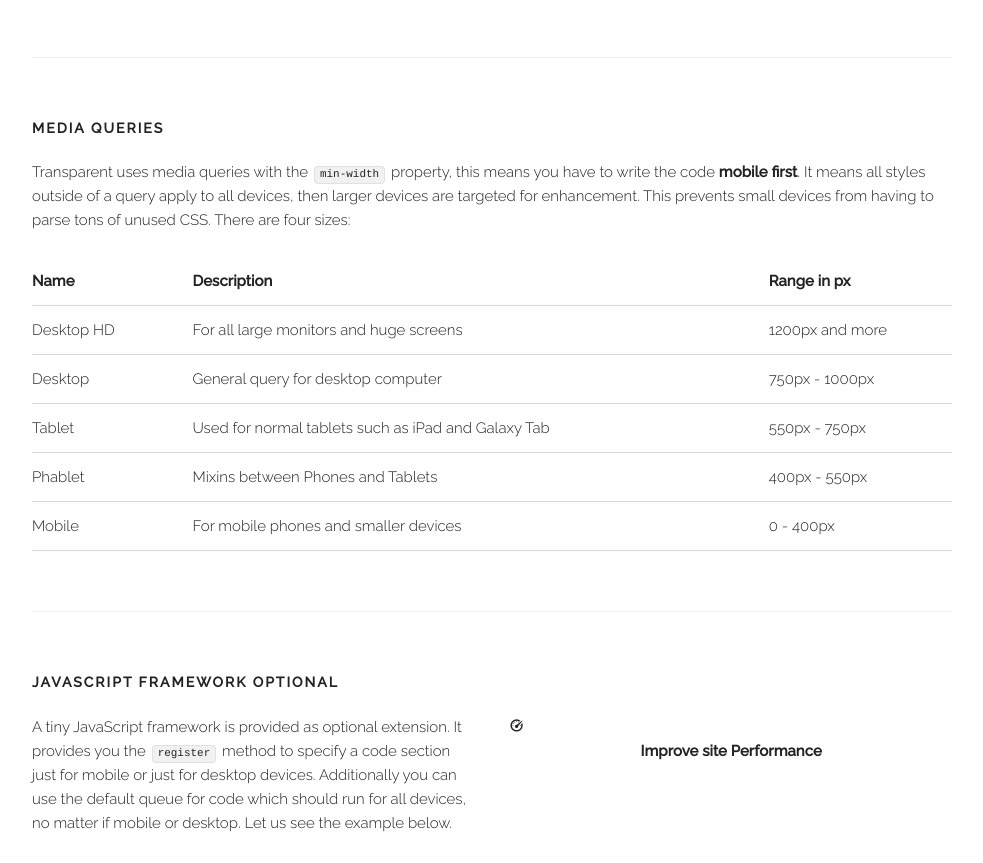
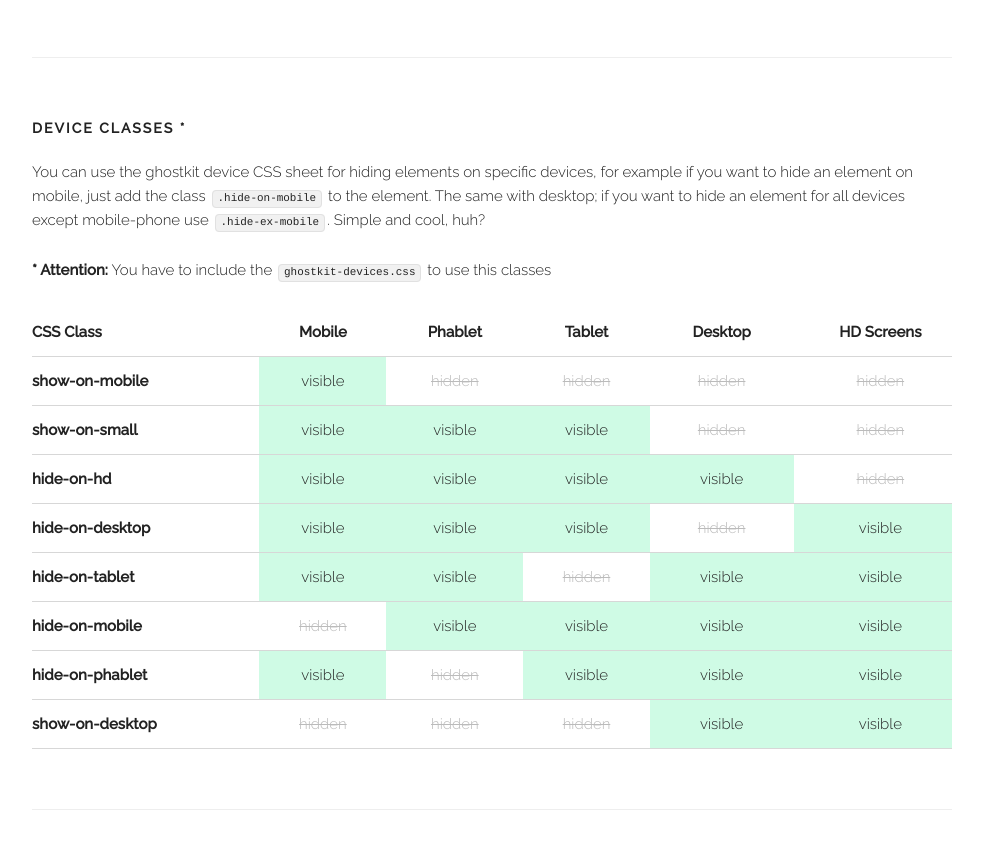
Before and after one commit to david-4/ghostkit, a plain HTML site: page index.html in a window 1280 px wide. Shown: the part 5446-6309 px from the top of the page, without its empty margins (148-1131 px from the left). Drawn offline with Linux system fonts and the light colour scheme.

Commit message:
Update web

```diff
--- a/custom.css
+++ b/custom.css
@@ -190,6 +190,30 @@ table.first-col-marked > thead > tr > th:first-child {
     color: #bbb;
 }
 
+.doc-icon-lg {
+    font-size: 8rem;
+    display: block;
+    text-align: center;
+    margin-bottom: 15px;
+}
+
+.docs-optional {
+    display: inline-block;
+    font-weight: 400;
+    letter-spacing: 0.2em;
+    padding-left: 10px;
+    font-size: 1.1rem;
+    line-height: 1.4rem;
+}
+
+.docs-optional:before {
+    content: "(";
+}
+
+.docs-optional:after {
+    content: ")";
+}
+
 pre[class*='language-'] > code[data-language] {
     background-color: #f8f8f8;
     border: none;
--- a/index.html
+++ b/index.html
@@ -625,54 +625,103 @@
             </div>
         </div>
 
-        <div class="docs-section" id="queries">
-            <h6 class="docs-header">Media Queries</h6>
-            <p>Transparent uses media queries with the <code>min-width</code> property, this means you have to write the code <strong>mobile first</strong>. It means all styles outside of a query apply to all devices, then larger devices are targeted for enhancement. This prevents small devices from having to parse tons of unused CSS. There are four sizes:</p>
+        <div class="docs-section" id="device-classes">
+            <h6 class="docs-header">Device Classes *</h6>
+            <p>You can use the ghostkit device CSS sheet for hiding elements on specific devices, for example
+                if you want to hide an element on mobile, just add the class <code>.hide-on-mobile</code> to the element.
+                The same with desktop; if you want to hide an element for all devices except mobile-phone use <code>.hide-ex-mobile</code>.
+                Simple and cool, huh?</p>
+            <p><strong>* Attention: </strong>You have to include the <code>ghostkit-devices.css</code> to use this classes</p>
+            <div class="container">
+                <div class="row">
+                    <div class="column twelve">
                         <div class="hide-on-mobile">
-                <table class="full-width">
+                            <table class="first-col-marked full-width">
                                 <thead>
                                     <tr>
-                            <th>Name</th>
-                            <th>Description</th>
-                            <th>Range in px</th>
+                                        <th>CSS Class</th>
+                                        <th>Mobile</th>
+                                        <th>Phablet</th>
+                                        <th>Tablet</th>
+                                        <th>Desktop</th>
+                                        <th>HD Screens</th>
                                     </tr>
                                 </thead>
                                 <tbody>
                                     <tr>
-                            <td>Desktop HD</td>
-                            <td>For all large monitors and huge screens</td>
-                            <td>1200px and more</td>
+                                        <td>show-on-mobile</td>
+                                        <td class="mark-visible">visible</td>
+                                        <td class="mark-invisible">hidden</td>
+                                        <td class="mark-invisible">hidden</td>
+                                        <td class="mark-invisible">hidden</td>
+                                        <td class="mark-invisible">hidden</td>
                                     </tr>
                                     <tr>
-                            <td>Desktop</td>
-                            <td>General query for desktop computer</td>
-                            <td>750px - 1000px</td>
+                                        <td>show-on-small</td>
+                                        <td class="mark-visible">visible</td>
+                                        <td class="mark-visible">visible</td>
+                                        <td class="mark-visible">visible</td>
+                                        <td class="mark-invisible">hidden</td>
+                                        <td class="mark-invisible">hidden</td>
                                     </tr>
                                     <tr>
-                            <td>Tablet</td>
-                            <td>Used for normal tablets such as iPad and Galaxy Tab</td>
-                            <td>550px - 750px</td>
+                                        <td>hide-on-hd</td>
+                                        <td class="mark-visible">visible</td>
+                                        <td class="mark-visible">visible</td>
+                                        <td class="mark-visible">visible</td>
+                                        <td class="mark-visible">visible</td>
+                                        <td class="mark-invisible">hidden</td>
                                     </tr>
                                     <tr>
-                            <td>Phablet</td>
-                            <td>Mixins between Phones and Tablets</td>
-                            <td>400px - 550px</td>
+                                        <td>hide-on-desktop</td>
+                                        <td class="mark-visible">visible</td>
+                                        <td class="mark-visible">visible</td>
+                                        <td class="mark-visible">visible</td>
+                                        <td class="mark-invisible">hidden</td>
+                                        <td class="mark-visible">visible</td>
                                     </tr>
                                     <tr>
-                            <td>Mobile</td>
-                            <td>For mobile phones and smaller devices</td>
-                            <td>0 - 400px</td>
+                                        <td>hide-on-tablet</td>
+                                        <td class="mark-visible">visible</td>
+                                        <td class="mark-visible">visible</td>
+                                        <td class="mark-invisible">hidden</td>
+                                        <td class="mark-visible">visible</td>
+                                        <td class="mark-visible">visible</td>
+                                    </tr>
+                                    <tr>
+                                        <td>hide-on-mobile</td>
+                                        <td class="mark-invisible">hidden</td>
+                                        <td class="mark-visible">visible</td>
+                                        <td class="mark-visible">visible</td>
+                                        <td class="mark-visible">visible</td>
+                                        <td class="mark-visible">visible</td>
+                                    </tr>
+                                    <tr>
+                                        <td>hide-on-phablet</td>
+                                        <td class="mark-visible">visible</td>
+                                        <td class="mark-invisible">hidden</td>
+                                        <td class="mark-visible">visible</td>
+                                        <td class="mark-visible">visible</td>
+                                        <td class="mark-visible">visible</td>
+                                    </tr>
+                                    <tr>
+                                        <td>show-on-desktop</td>
+                                        <td class="mark-invisible">hidden</td>
+                                        <td class="mark-invisible">hidden</td>
+                                        <td class="mark-invisible">hidden</td>
+                                        <td class="mark-visible">visible</td>
+                                        <td class="mark-visible">visible</td>
                                     </tr>
                                 </tbody>
                             </table>
                         </div>
                         <div class="show-on-mobile">
-                <p class="text-center">
-                    <em>Table avaible on a Desktop machine</em>
-                </p>
+                            <p class="text-center"><em>Table avaible on a Desktop machine</em></p>
                         </div>
                     </div>
-
+                </div>
+            </div>
+        </div>
         <div class="docs-section" id="js">
             <h6 class="docs-header">JavaScript Framework <span class="docs-optional">Optional</span></h6>
             <div class="container">
```
Lines whose indentation alone changed are shown as unchanged.
